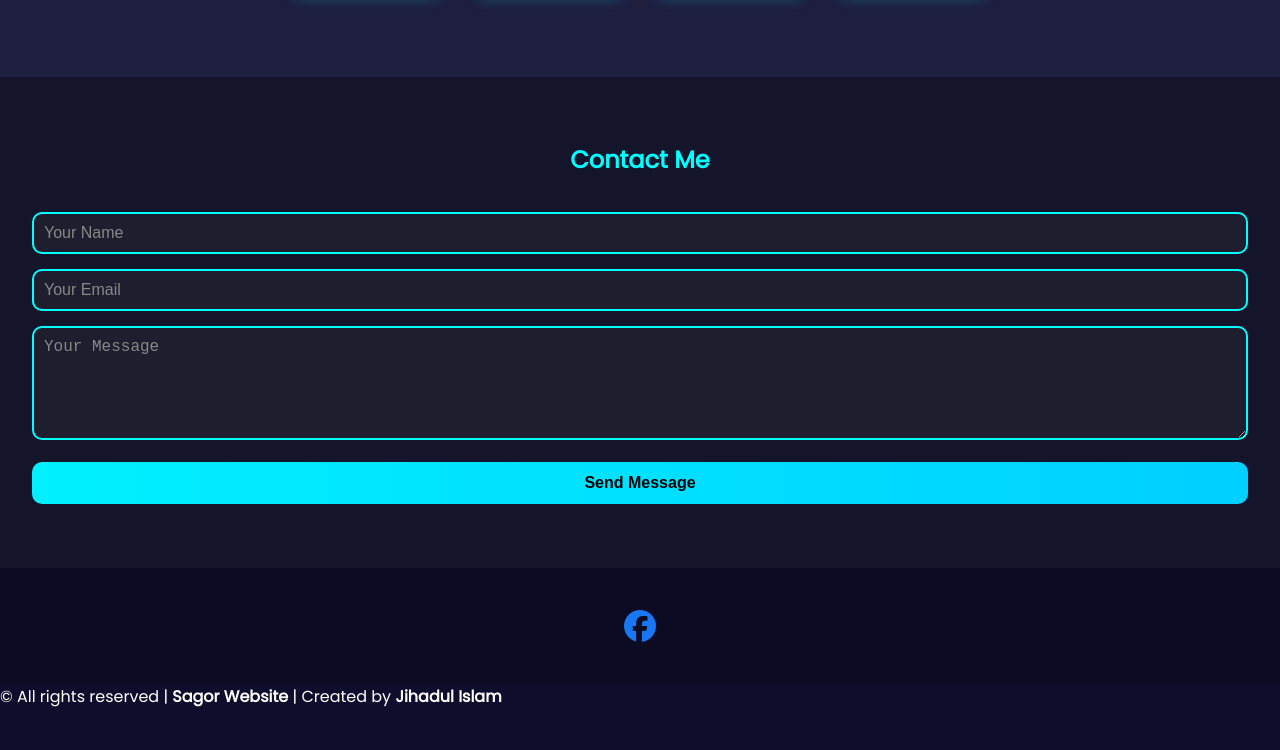
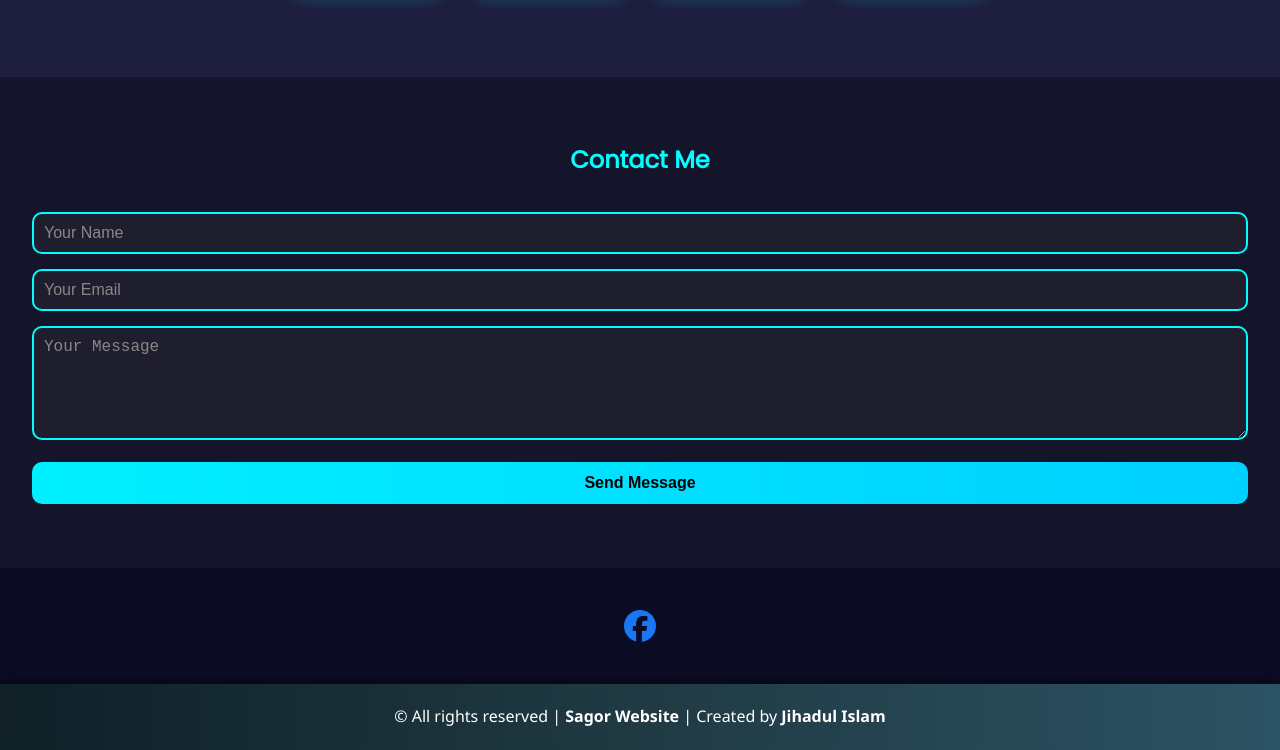
Before and after one commit to jihadulstart/sagor1, a plain HTML site: page index.html in a window 1280 px wide. Shown: the part 2236-2986 px from the top of the page. Before the commit the page ends 2946 px from the top, so only its background shows below. Drawn offline with Linux system fonts and the light colour scheme.

Commit message:
Update style.css

```diff
--- a/style.css
+++ b/style.css
@@ -641,3 +641,30 @@ a i:hover {
     font-size: 0.95rem;
   }
 }
+.site-footer {
+  background: linear-gradient(to right, #0f2027, #203a43, #2c5364);
+  color: #ffffff;
+  text-align: center;
+  padding: 20px 10px;
+  font-family: 'Segoe UI', Tahoma, Geneva, Verdana, sans-serif;
+  font-size: 16px;
+  position: relative;
+  z-index: 10;
+  animation: fadeInFooter 2s ease-in-out;
+  box-shadow: 0 -2px 10px rgba(0, 0, 0, 0.5);
+}
+
+.site-footer p {
+  margin: 0;
+}
+
+@keyframes fadeInFooter {
+  0% {
+    opacity: 0;
+    transform: translateY(20px);
+  }
+  100% {
+    opacity: 1;
+    transform: translateY(0);
+  }
+}
```
